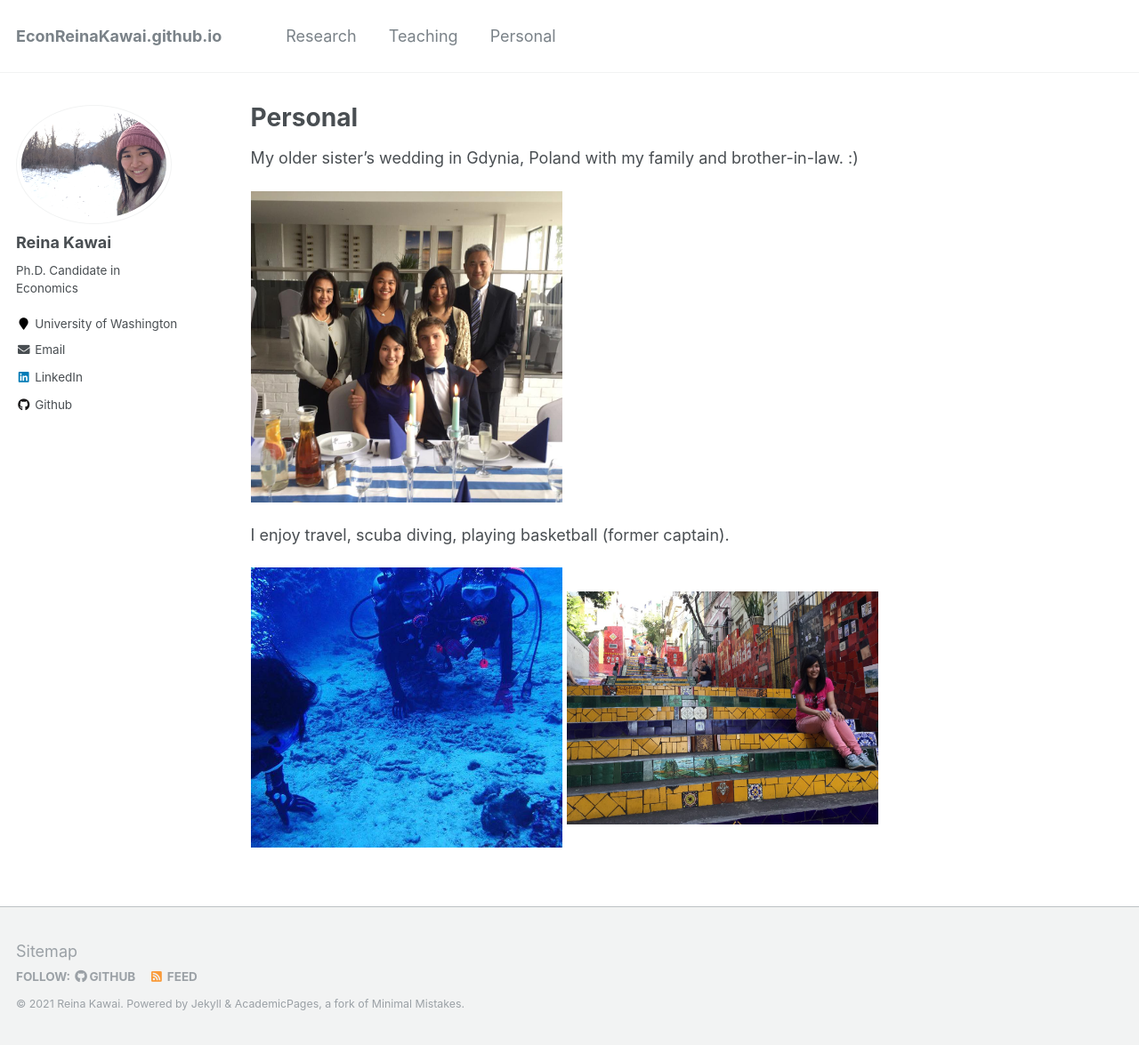
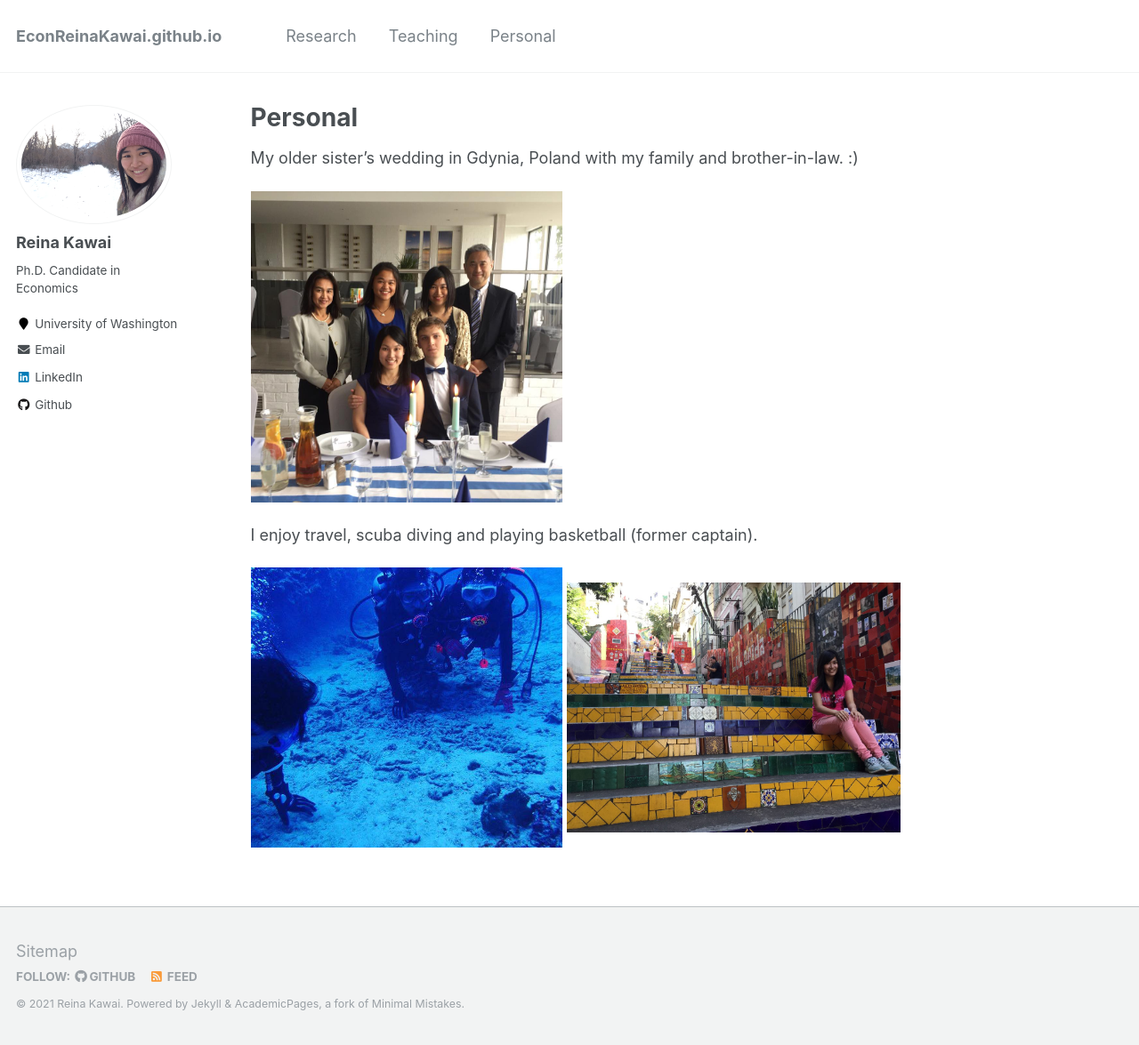
Before and after one commit to Reina-Kawai/Reina-Kawai.github.io, a Jekyll site: the page built from _pages/personal.md, in a window 1280 px wide and 1175 px high. Shown: the whole window at 89% size. Built offline with Jekyll 4.4.1, drawn with Linux system fonts in a browser that asks for light colours.

Commit message:
Update personal.md

```diff
--- a/_pages/personal.md
+++ b/_pages/personal.md
@@ -11,7 +11,7 @@ My older sister's wedding in Gdynia, Poland with my family and brother-in-law. :
 <img src="https://Reina-Kawai.github.io/images/fam-dinner.jpg" width="350">
 
 
-I enjoy travel, scuba diving, playing basketball (former captain).
+I enjoy travel, scuba diving and playing basketball (former captain).
 
 <img src="https://Reina-Kawai.github.io/images/fam-scuba-diving.jpg" width="350">
-<img src="https://Reina-Kawai.github.io/images/only-me-tourist.jpg" width="350">
+<img src="https://Reina-Kawai.github.io/images/only-me-tourist.jpg" width="375">
```
